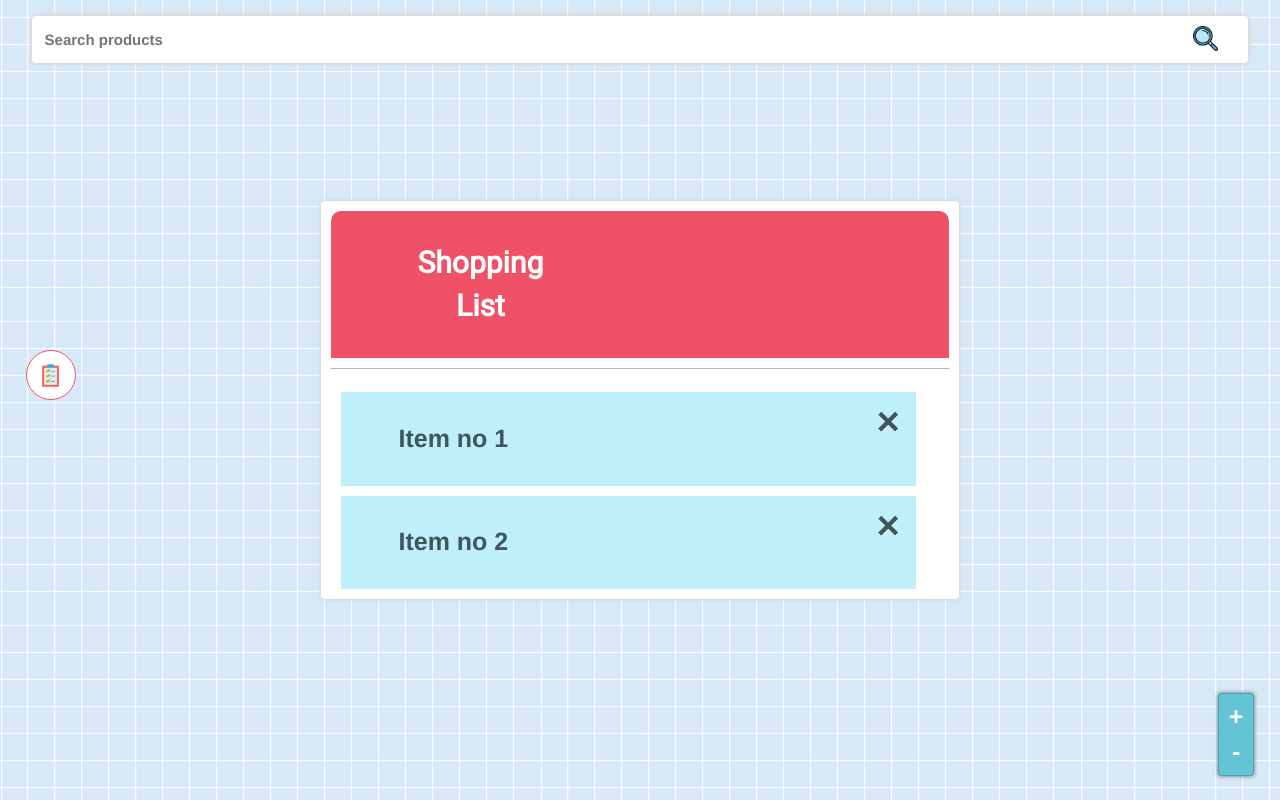
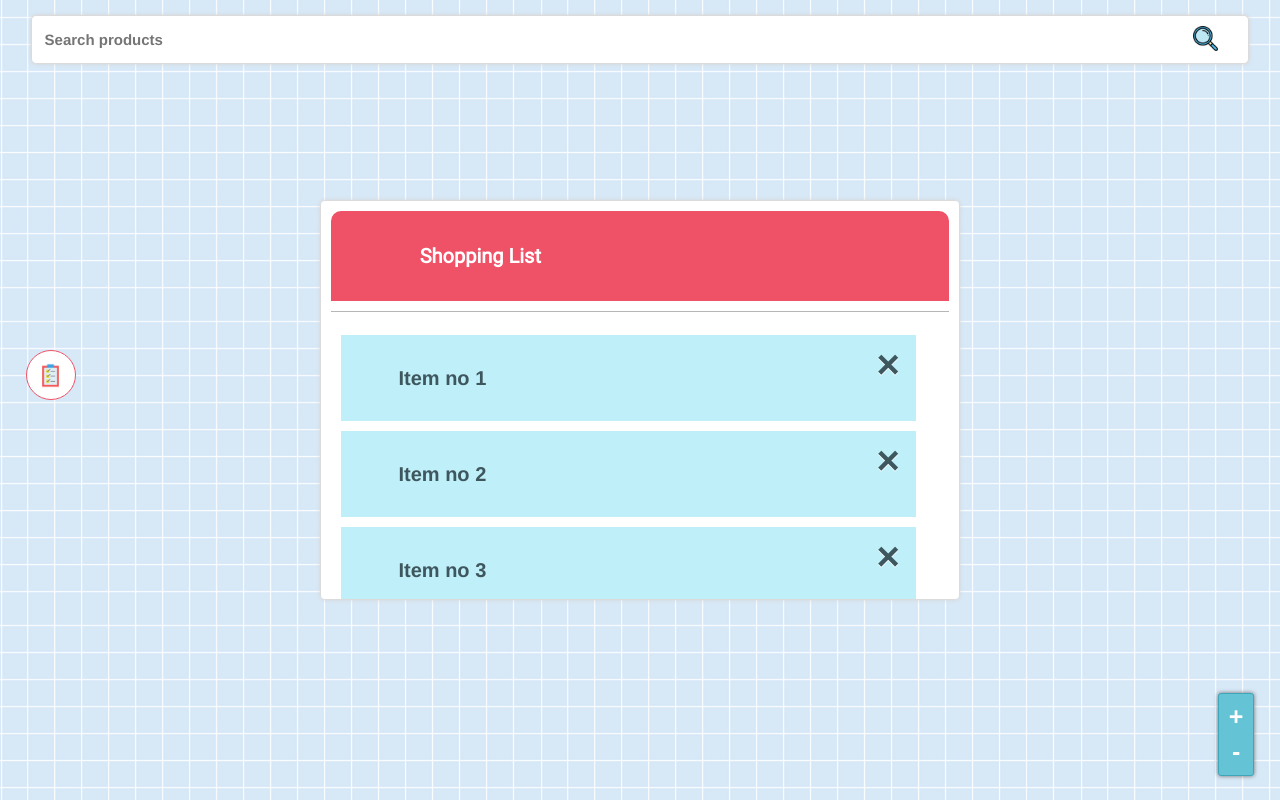
Before and after one commit to MapStore-DEV/ClientPlatform, a plain HTML site: page MapBuilder/mapbuilder.html in a window 1280 px wide. Drawn offline with nearby package versions, Linux system fonts and the light colour scheme.

Commit message:
fix font size

```diff
--- a/MapBuilder/css/styles.css
+++ b/MapBuilder/css/styles.css
@@ -72,7 +72,7 @@ ul li {
   margin-bottom: 10px;
   position: relative;
   padding: 5% 5% 5% 10%;
-  font-size: 25px;
+  font-size: 20px;
   transition: 0.2s;
 
   color: #3E565D !important;
--- a/MapBuilder/mapbuilder.html
+++ b/MapBuilder/mapbuilder.html
@@ -26,10 +26,10 @@
 
 <div class="btn-add-elements"><button class="btn btn-danger btn-circle btn-md" onclick="toggle_options_div()" style="background-color:white;"><img src="img/checklist.png" width="25px" style="margin:0 auto;"></button></div>
 
-<div id="options_div" class="centered" onmousedown="activate_options_div_switch(event);deactivate_global_move_switch();" onmousemove="update_options_div_switch(event);deactivate_global_move_switch();" onmouseup="deactivate_options_div_switch();deactivate_global_move_switch();">
+<div id="options_div" class="centered">
 
 	<div id="options_div_header" style="background-color:#EF5167;border-radius:10px 10px 0px 0px;padding:5% 5% 5% 10% !important;">
-		<div class="options_div_header_text col-lg-4 col-md-4 col-sm-12" onclick="load_store_map_btns();" style="color:white!important;font-weight: bold;font-size:30px;text-align: center;display: block !important;padding-left:0;padding-right: 0;;">Shopping List</div>
+		<div class="options_div_header_text col-lg-4 col-md-4 col-sm-12" onclick="load_store_map_btns();" style="color:white!important;font-weight: bold;font-size:20px;text-align: center;display: block !important;padding-left:0;padding-right: 0;;">Shopping List</div>
 	</div>
 
 	<div>
```
